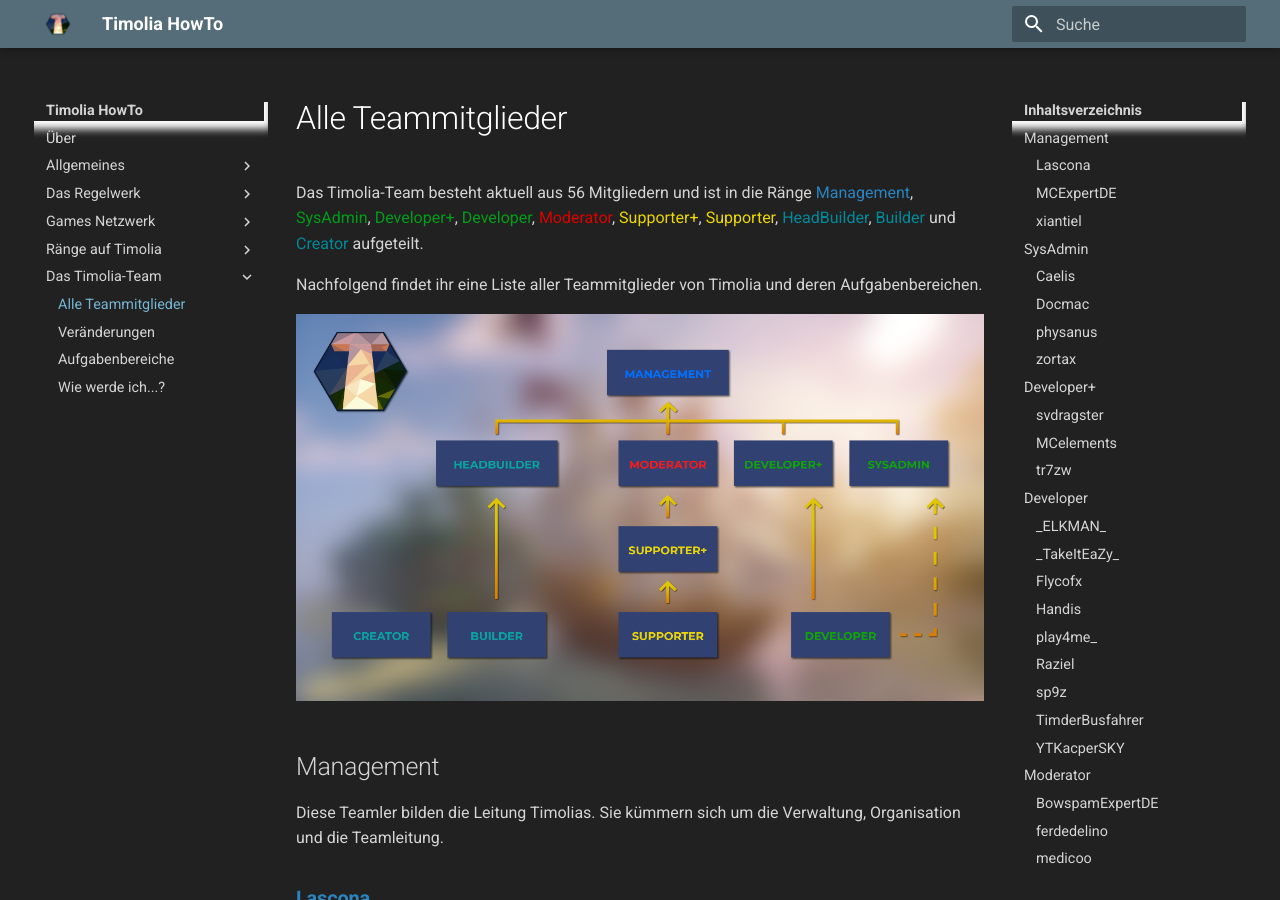
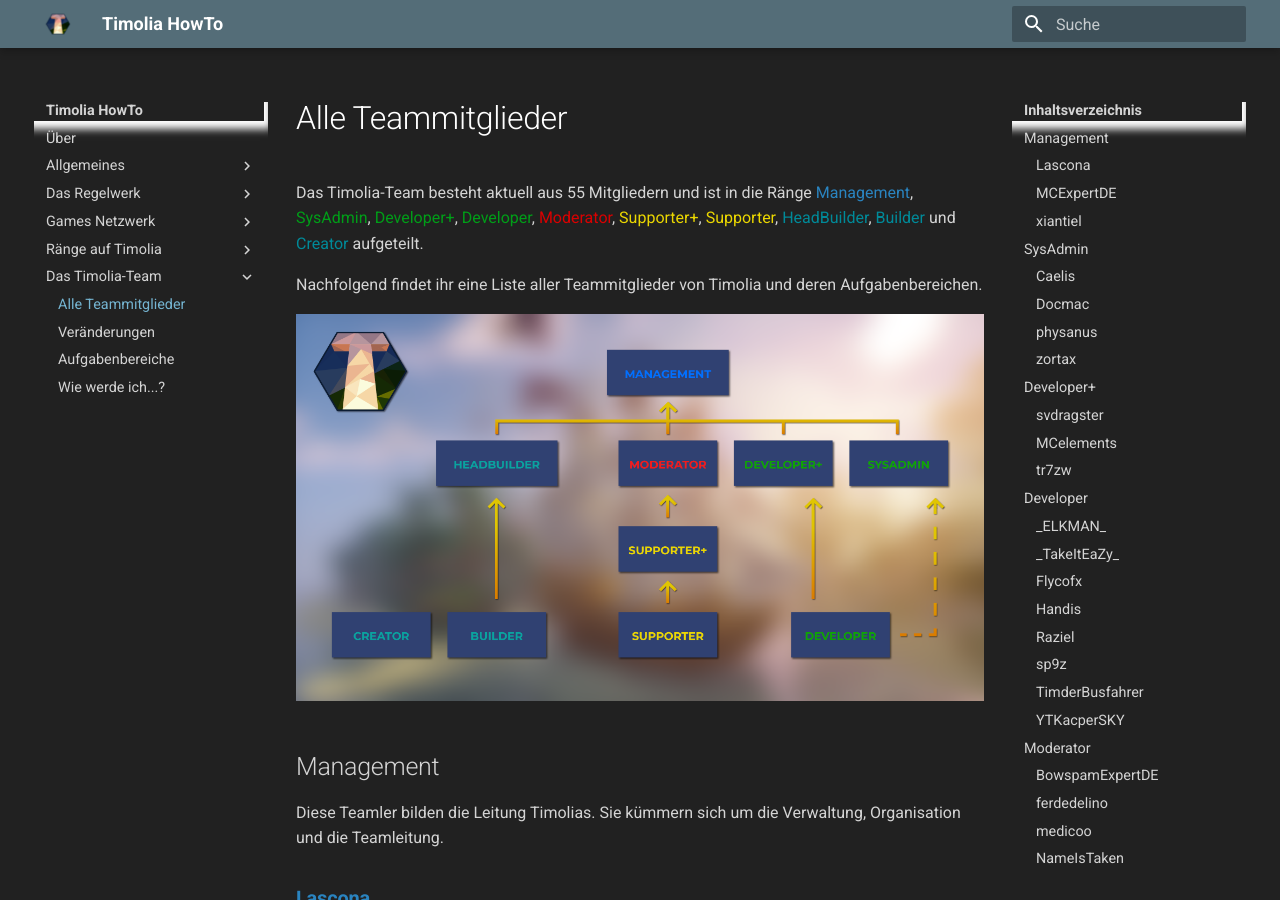
Before and after one commit to TimoliaDE/HowTo, an MkDocs documentation site: the page built from docs/team/members.md, in a window 1280 px wide and 900 px high. Built offline with MkDocs 1.6.1 and Material for MkDocs 9.7.7, drawn with Linux system fonts in a browser that asks for light colours; old or Windows-style settings are respelled for this version of MkDocs; some of the changed text lies outside the part shown.

Commit message:
play4me_ Developer -> Native MVP

```diff
--- a/docs/team/members.md
+++ b/docs/team/members.md
@@ -1,4 +1,4 @@
-Das Timolia-Team besteht aktuell aus 56 Mitgliedern und ist in die Ränge
+Das Timolia-Team besteht aktuell aus 55 Mitgliedern und ist in die Ränge
 <span class='management'>Management</span>,
 <span class='sysadmin'>SysAdmin</span>,
 <span class='developer-plus'>Developer+</span>,
@@ -97,10 +97,6 @@ Developer kümmern sich um die Timolia Plugins, entwickeln neue Features und Spi
 
 ### <strong><span class='developer'>Handis</span></strong>
 - <u>Rang (ingame):</u> Developer
-
-### <strong><span class='developer'>play4me_</span></strong>
-- <u>Rang (ingame):</u> Developer
-- <u>Nebenverantwortlich:</u> Web-Development
 
 ### <strong><span class='developer'>Raziel</span></strong>
 - <u>Rang (ingame):</u> Developer
```
Also changed, not shown: docs/team/changes.md (+1 -0 lines).
